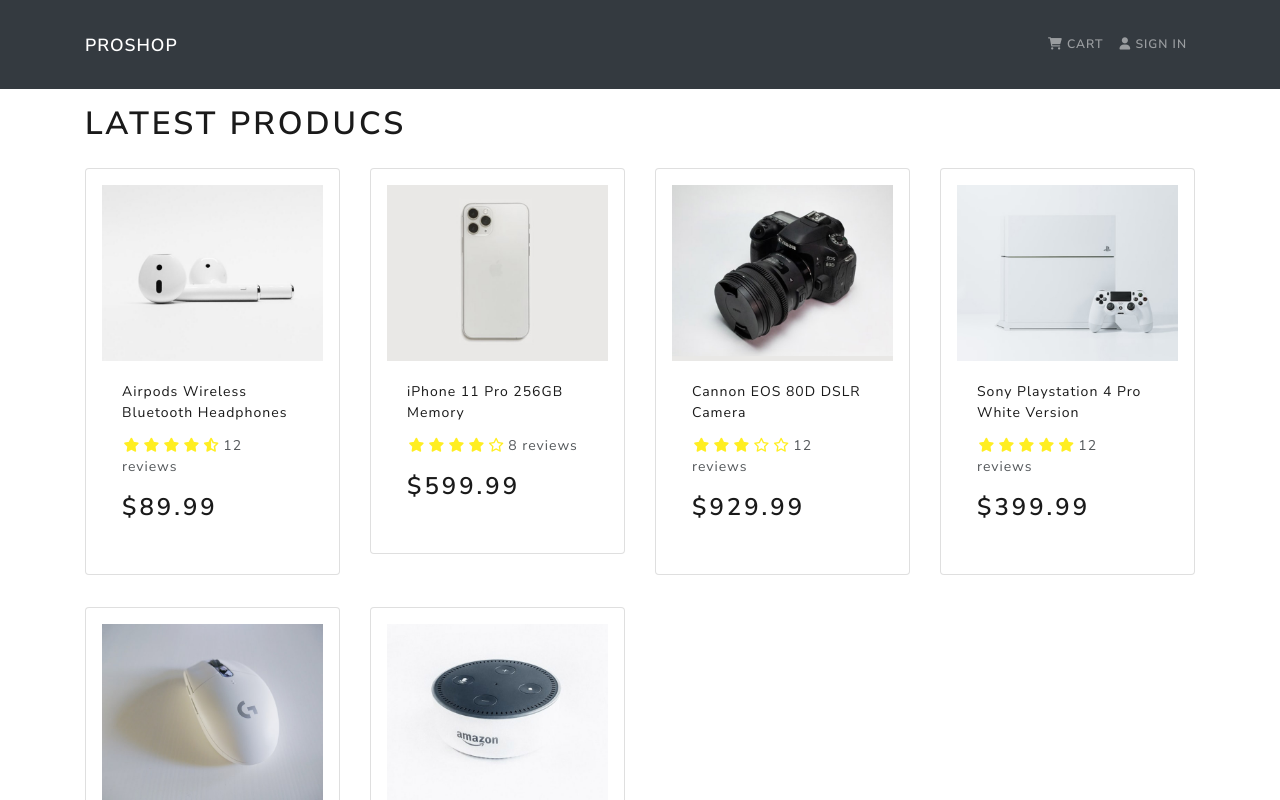
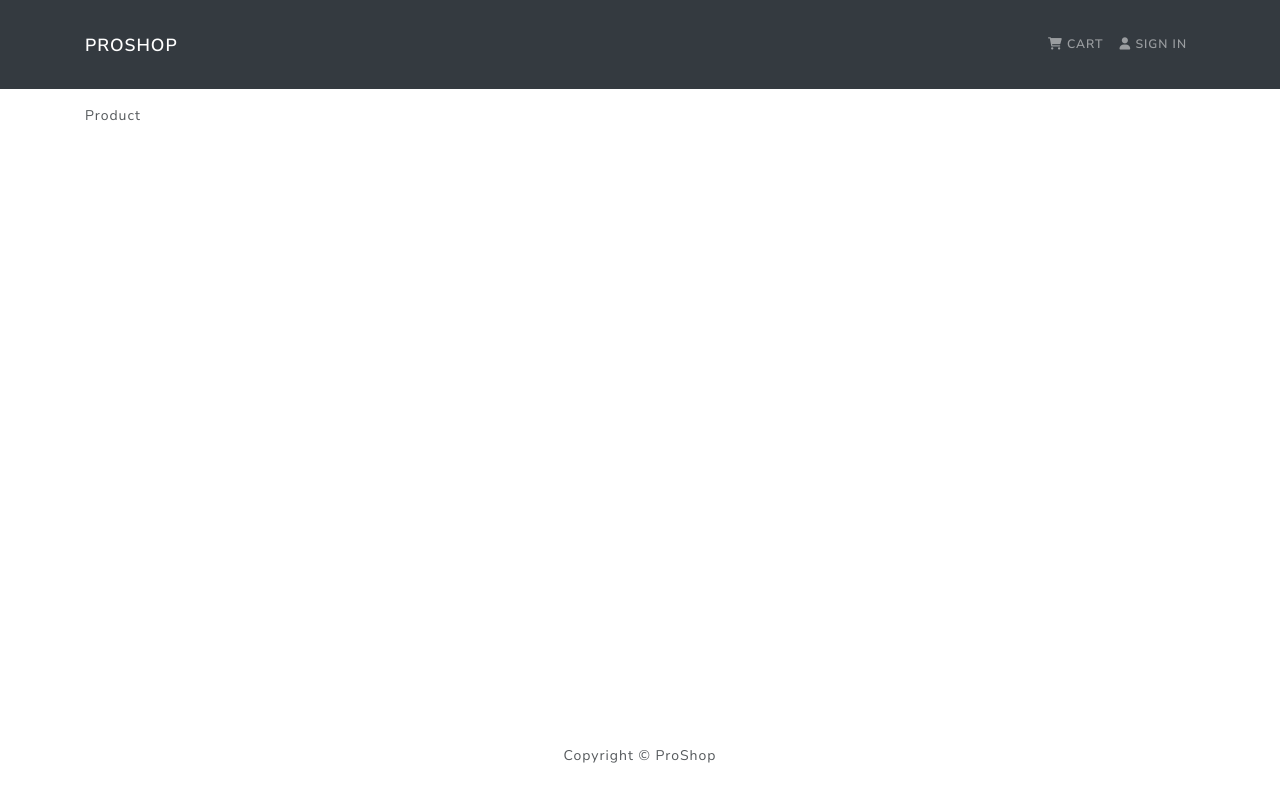
Before and after one commit to VladChepurnoj/proshop-react, a React (Create React App) app in the folder frontend/: page /product/1 in a window 1280 px wide. Shown: the top 800 px of the page. Built offline with nearby package versions, Linux system fonts and the light colour scheme.

Commit message:
Implementing React Router

```diff
--- a/frontend/package.json
+++ b/frontend/package.json
@@ -9,6 +9,8 @@
     "react": "^17.0.2",
     "react-bootstrap": "^2.1.1",
     "react-dom": "^17.0.2",
+    "react-router-bootstrap": "^0.26.0",
+    "react-router-dom": "^6.2.1",
     "react-scripts": "5.0.0",
     "web-vitals": "^2.1.4"
   },
--- a/frontend/src/App.js
+++ b/frontend/src/App.js
@@ -1,20 +1,25 @@
 import React from "react";
+import { BrowserRouter as Router, Route, Routes } from "react-router-dom";
 import { Container } from "react-bootstrap";
 import Header from "./components/Header";
 import Footer from "./components/Footer";
 import HomeScreen from "./screens/HomeScreen";
+import ProductScreen from "./screens/ProductScreen";
 
 const App = () => {
   return (
-    <>
+    <Router>
       <Header />
       <main className="py-3">
         <Container>
-          <HomeScreen />
+          <Routes>
+            <Route path="/" element={<HomeScreen />} exact />
+            <Route path="/product/:id" element={<ProductScreen />} />
+          </Routes>
         </Container>
       </main>
       <Footer />
-    </>
+    </Router>
   );
 };
 
--- a/frontend/src/components/Header.js
+++ b/frontend/src/components/Header.js
@@ -1,4 +1,5 @@
 import React from "react";
+import { LinkContainer } from "react-router-bootstrap";
 import { Container, Navbar, Nav, NavDropdown } from "react-bootstrap";
 
 const Header = () => {
@@ -6,16 +7,22 @@
     <header>
       <Navbar bg="dark" variant="dark" expand="lg" collapseOnSelect>
         <Container>
-          <Navbar.Brand href="/">ProShop</Navbar.Brand>
+          <LinkContainer to="/">
+            <Navbar.Brand>ProShop</Navbar.Brand>
+          </LinkContainer>
           <Navbar.Toggle aria-controls="basic-navbar-nav" />
           <Navbar.Collapse id="basic-navbar-nav">
             <Nav className="ml-auto">
-              <Nav.Link href="/cart">
-                <i className="fas fa-shopping-cart"></i> Cart
-              </Nav.Link>
-              <Nav.Link href="/login">
-                <i className="fas fa-user"></i> Sign In
-              </Nav.Link>
+              <LinkContainer to="/cart">
+                <Nav.Link>
+                  <i className="fas fa-shopping-cart"></i> Cart
+                </Nav.Link>
+              </LinkContainer>
+              <LinkContainer to="/login">
+                <Nav.Link>
+                  <i className="fas fa-user"></i> Sign In
+                </Nav.Link>
+              </LinkContainer>
             </Nav>
           </Navbar.Collapse>
         </Container>
--- a/frontend/src/components/Product.js
+++ b/frontend/src/components/Product.js
@@ -1,20 +1,21 @@
 import React from "react";
+import { Link } from "react-router-dom";
 import { Container, Navbar, Nav, NavDropdown, Card } from "react-bootstrap";
 import Rating from "./Rating";
 
 const Product = ({ product }) => {
   return (
     <Card className="my-3 p-3 rounded">
-      <a href={`/product/${product._id}`}>
+      <Link to={`/product/${product._id}`}>
         <Card.Img src={product.image} variant="top" />
-      </a>
+      </Link>
 
       <Card.Body>
-        <a href={`/product/${product._id}`}>
+        <Link to={`/product/${product._id}`}>
           <Card.Title as="div">
             <strong>{product.name}</strong>
           </Card.Title>
-        </a>
+        </Link>
         <Card.Text as="div">
           <Rating
             value={product.rating}
--- /dev/null
+++ b/frontend/src/screens/ProductScreen.js
@@ -0,0 +1,7 @@
+import React from "react";
+
+const ProductScreen = () => {
+  return <div>Product</div>;
+};
+
+export default ProductScreen;
```
Also changed, not shown: 1 other file (tests, documents, lock files or other folders).
